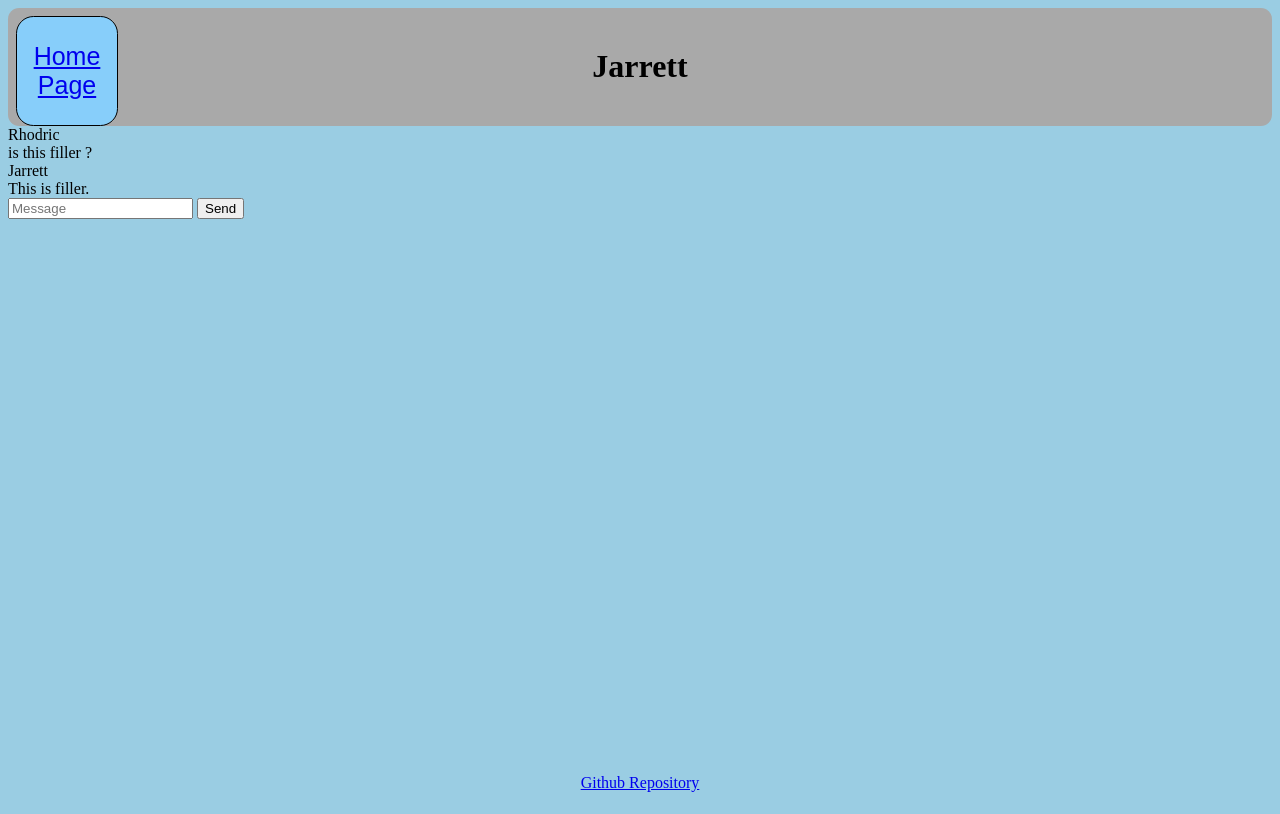
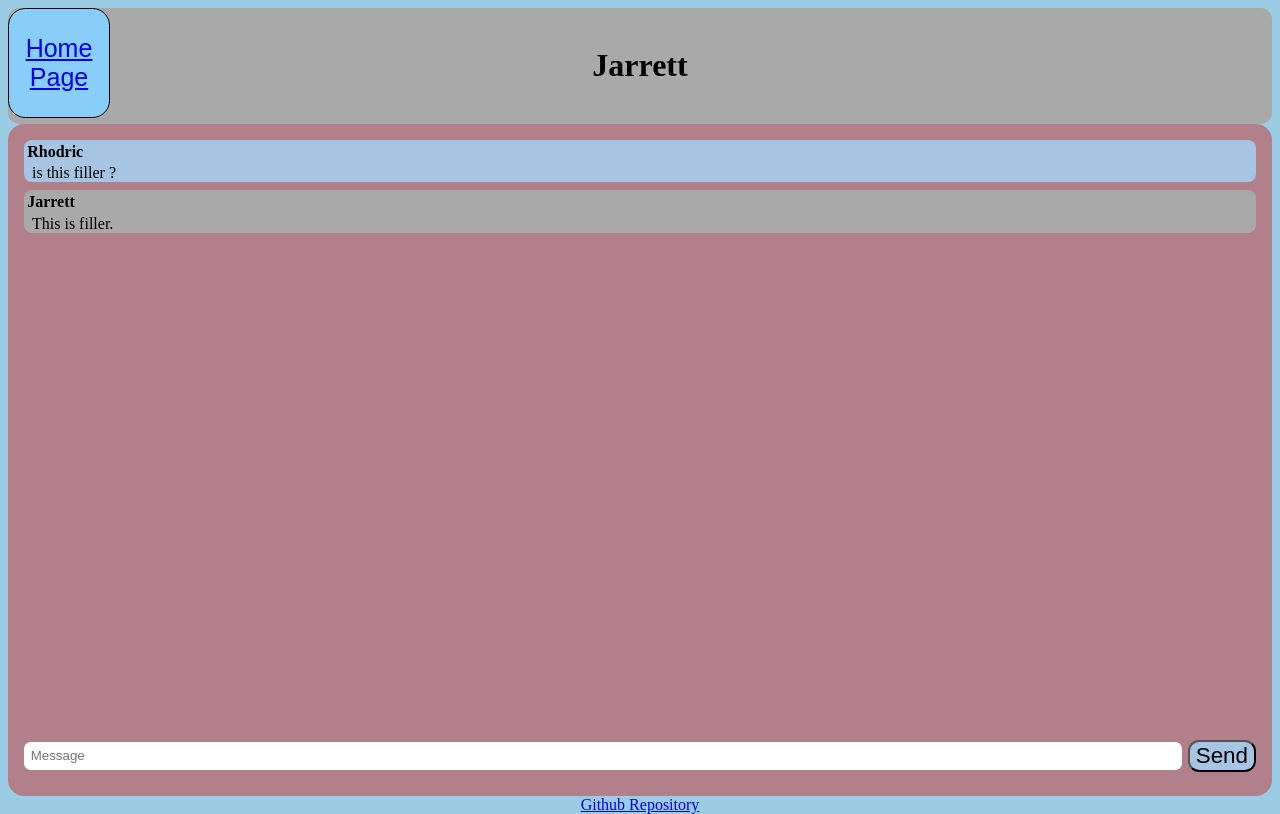
Before and after one commit to rmccurdy268/startup, a plain HTML site: page dm.html in a window 1280 px wide. Drawn offline with Linux system fonts and the light colour scheme.

Commit message:
dm css is done, needs javascript to add new messages and simulate messages from jarrett

```diff
--- /dev/null
+++ b/chat.css
@@ -0,0 +1,50 @@
+.button:active {
+    transform: translateY(2px);
+}
+.chat{
+    background:#b2808b;
+    padding: 1em;
+    max-width: 98vw;
+    height:80vh;
+    border-radius: 1em;
+}
+.messages{
+    height : 75vh;
+    overflow-y: scroll;
+}
+.dm-message-text{
+    font-size: 1em;
+    word-wrap: break-word;
+    padding-left: 0.5em;
+}
+.message-sender{
+    font-size: 1em;
+    font-weight:bolder;
+    padding: .2em;
+}
+.my-messages{
+    background-color:#a5c5e2;
+    border-radius: .5em;
+    margin-bottom: .5em;
+
+}
+.jarrett-messages{
+    background-color: darkgray;
+    border-radius: .5em;
+}
+.form-for-input{
+    display:flex;
+    align-items: center;
+}
+.chat-input{
+    padding:0.5em;
+    border:none;
+    border-radius: .5em;
+    flex-grow:1;
+}
+.message-send-button{
+    background-color: #a5c5e2;
+    font-size: 1.4em;
+    margin-left:.25em;
+    border-radius: .5em;
+}
--- a/dm.html
+++ b/dm.html
@@ -4,7 +4,7 @@
     <meta charset="UTF-8" />
     <meta name="viewport" content="width=device-width, initial-scale=1.0" />
     <link rel="stylesheet" href="styles.css"/>
-    <link rel="stylesheet" href="dmStyle.css">
+    <link rel="stylesheet" href="chat.css">
     <title>HealthCheck DM</title>
   </head>
 
--- a/styles.css
+++ b/styles.css
@@ -60,12 +60,12 @@
 }
 header{
     background-color: darkgray;
-    padding:1px;
+    padding-top:0px;
     margin:0px;
     border-radius: .7em;
     flex:0;
-    height:10vw;
-    position:sticky; top:8px;
+    height:15vw;
+    text-align: center;
 }
 .backButton{
     font-size: 25px;
```
Also changed, not shown: dmStyle.css (deleted).
